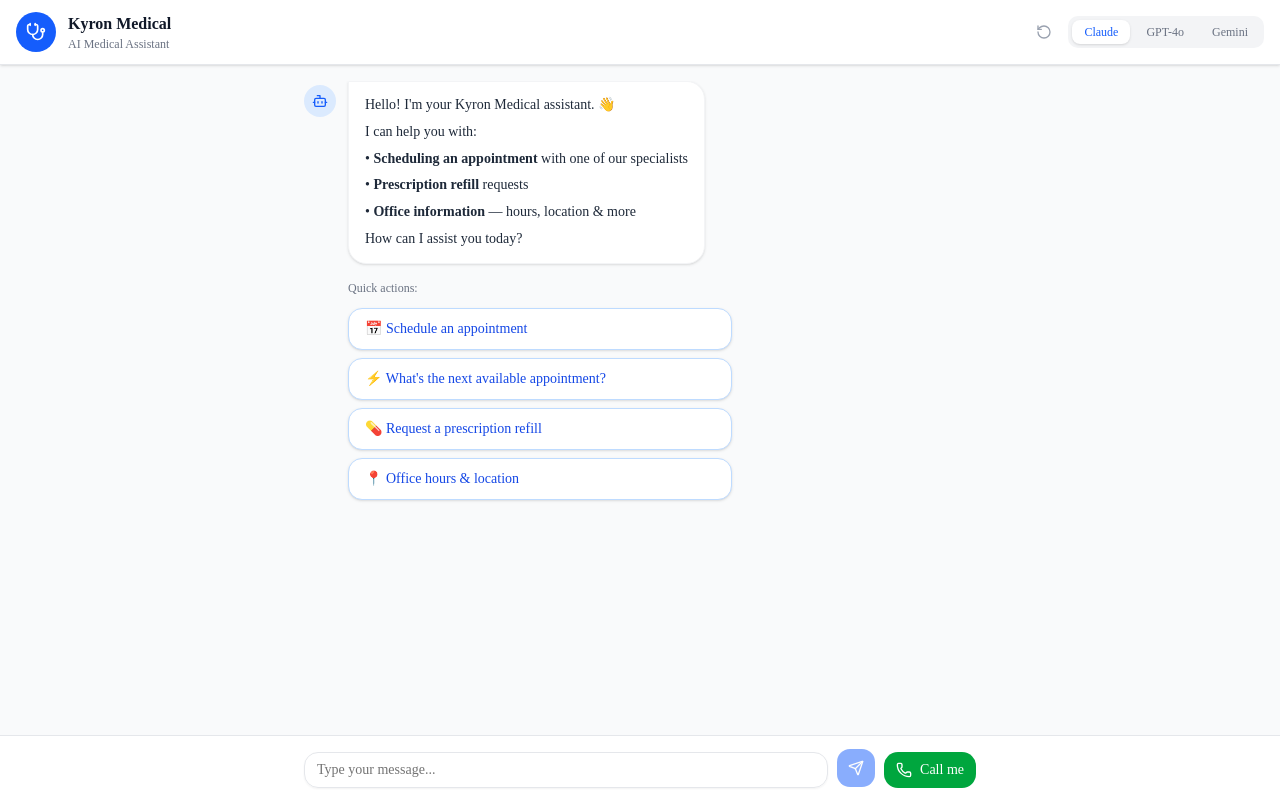
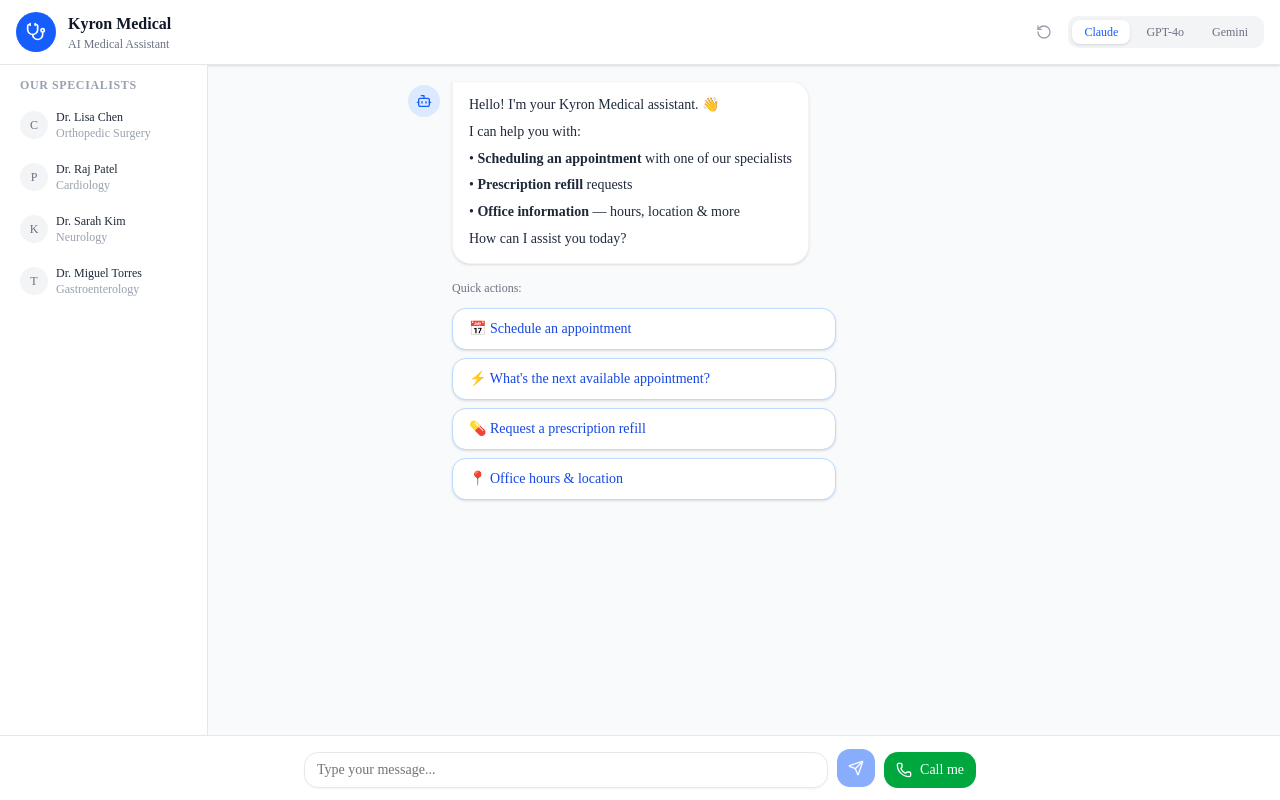
Before and after one commit to bobbychia/kyron-medical-voice, a Next.js app: page / in a window 1280 px wide. Built offline with nearby package versions, Linux system fonts and the light colour scheme.

Commit message:
chatpage

```diff
--- a/components/ChatInterface.tsx
+++ b/components/ChatInterface.tsx
@@ -8,6 +8,7 @@
 import { Badge } from "@/components/ui/badge";
 import { Message, AIModel, ConversationState, AvailabilitySlot, Doctor } from "@/types";
 import { formatDisplay } from "@/lib/dateUtils";
+import { DOCTORS } from "@/lib/doctors";
 import PhoneCallButton from "@/components/PhoneCallButton";
 import TimeSlotPicker from "@/components/TimeSlotPicker";
 import PreferredTimePicker from "@/components/PreferredTimePicker";
@@ -150,12 +151,7 @@
         <div className="flex items-center gap-2">
           {/* Reset button */}
           <button
-            onClick={() => {
-              setMessages([INITIAL_MESSAGE]);
-              setState({ step: "greeting" });
-              setInput("");
-              setVoiceCalling(false);
-            }}
+            onClick={() => window.location.reload()}
             title="Start new conversation"
             className="p-2 text-gray-400 hover:text-gray-600 hover:bg-gray-100 rounded-lg transition-colors"
           >
@@ -180,6 +176,36 @@
           </div>
         </div>
       </header>
+
+      <div className="flex flex-1 overflow-hidden">
+      {/* Doctors sidebar */}
+      <aside className="hidden md:flex flex-col w-52 bg-white border-r border-gray-200 p-3 gap-1 overflow-y-auto flex-shrink-0">
+        <p className="text-xs font-semibold text-gray-400 uppercase tracking-wider px-2 mb-1">Our Specialists</p>
+        {state.step === "refill_collect_doctor" && (
+          <p className="text-xs text-blue-600 px-2 mb-2">Tap to select prescribing doctor</p>
+        )}
+        {DOCTORS.map((doc) => (
+          <div
+            key={doc.id}
+            onClick={() => state.step === "refill_collect_doctor" && sendMessage(doc.name)}
+            className={`flex items-center gap-2 px-2 py-2 rounded-lg transition-colors ${
+              state.matchedDoctor?.id === doc.id ? "bg-blue-50 border border-blue-200" :
+              state.step === "refill_collect_doctor" ? "hover:bg-blue-50 cursor-pointer border border-transparent hover:border-blue-200" :
+              "hover:bg-gray-50"
+            }`}
+          >
+            <div className={`w-7 h-7 rounded-full flex items-center justify-center flex-shrink-0 text-xs ${
+              state.matchedDoctor?.id === doc.id ? "bg-blue-600 text-white" : "bg-gray-100 text-gray-500"
+            }`}>
+              {doc.name.split(" ").pop()![0]}
+            </div>
+            <div className="min-w-0">
+              <p className="text-xs font-medium text-gray-800 truncate">{doc.name}</p>
+              <p className="text-xs text-gray-400 truncate">{doc.specialty}</p>
+            </div>
+          </div>
+        ))}
+      </aside>
 
       {/* Messages */}
       <ScrollArea className="flex-1 px-4 py-4">
@@ -219,8 +245,11 @@
             </div>
           ))}
 
-          {/* Initial quick actions */}
-          {(state.step === "greeting" || state.step === "collect_name") && messages.length <= 1 && (
+          {/* Quick actions — show at start or after a flow completes, never while loading */}
+          {!loading && (
+            (["greeting", "collect_name"].includes(state.step ?? "") && messages.length <= 1) ||
+            ["office_info", "next_available", "refill_submitted", "booked", "general"].includes(state.step ?? "")
+          ) && (
             <div className="flex flex-col gap-2 max-w-sm ml-11">
               <p className="text-xs text-gray-500 mb-1">Quick actions:</p>
               {[
@@ -332,6 +361,7 @@
           <div ref={bottomRef} />
         </div>
       </ScrollArea>
+      </div>
 
       {/* Doctor matched banner */}
       {state.matchedDoctor && state.step !== "booked" && (
```
